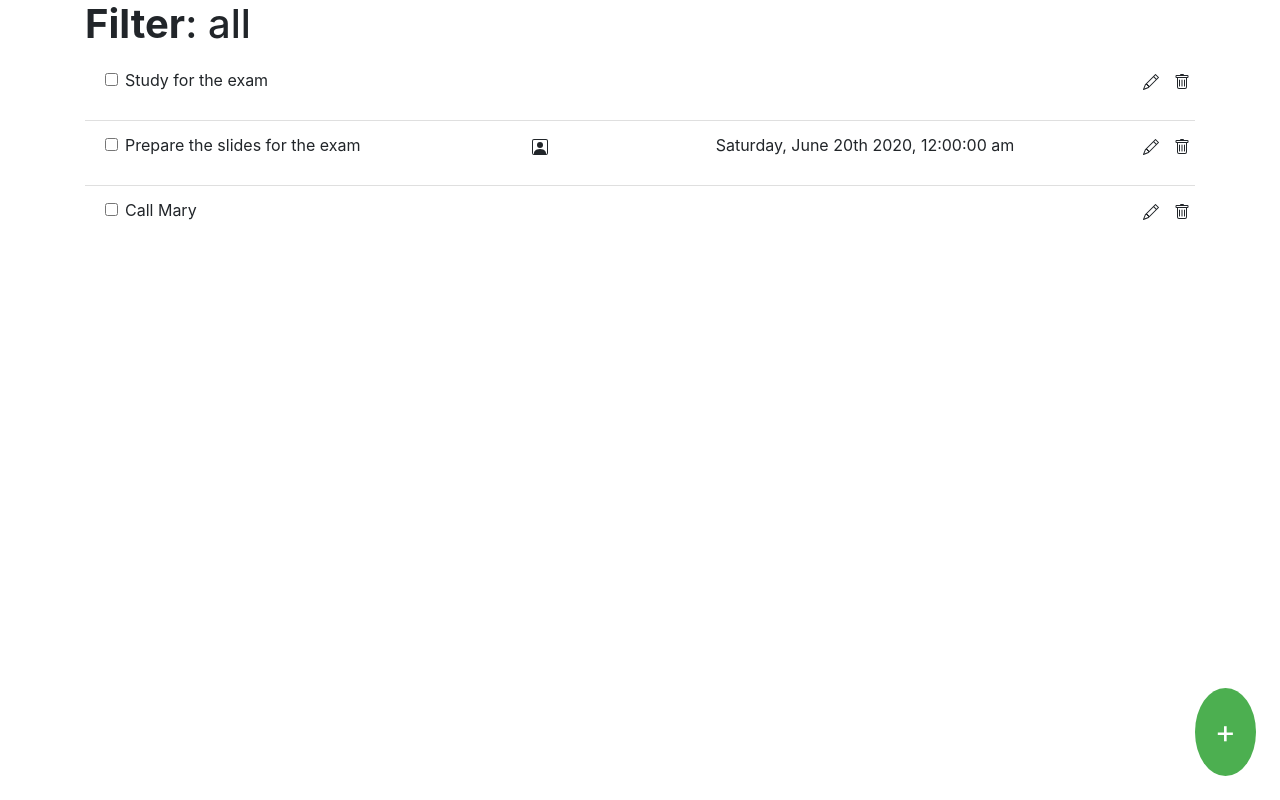
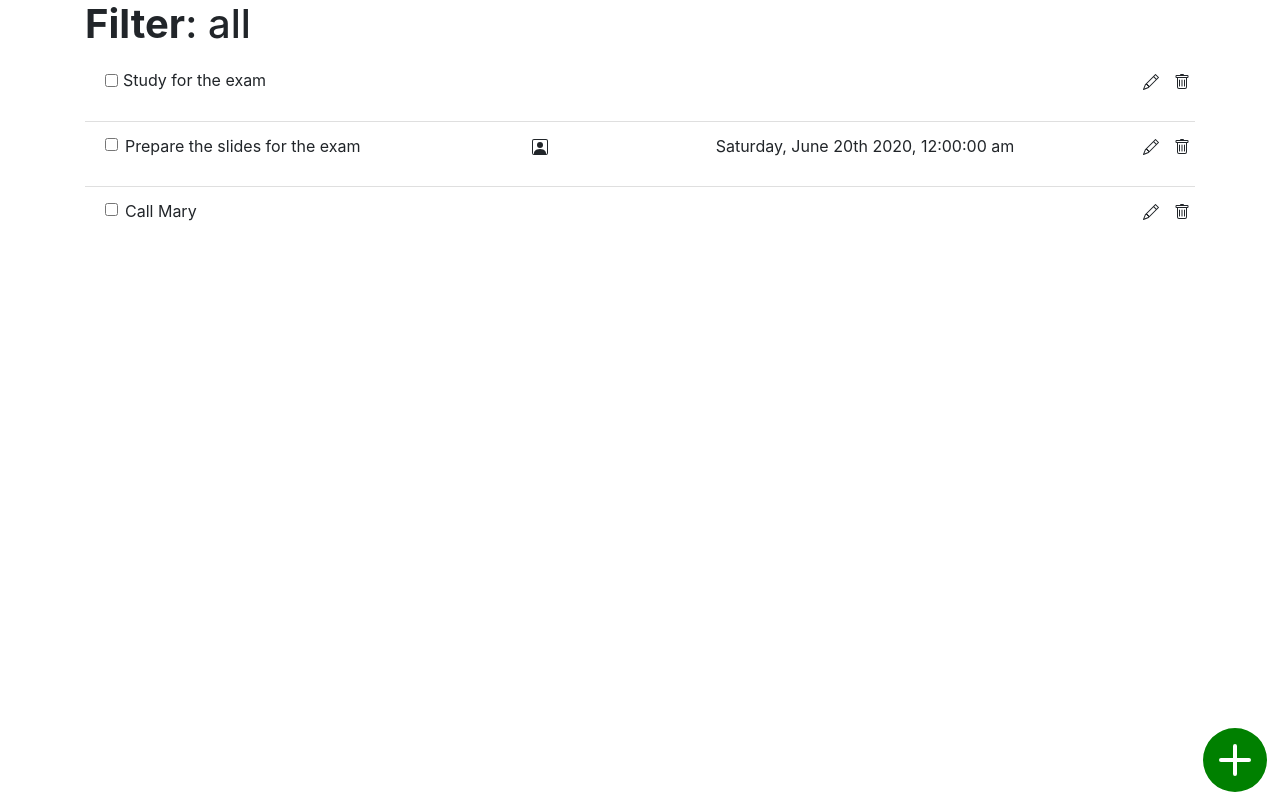
Before and after one commit to tndevelop/Website-TaskList, a React (Create React App) app in the folder to_do_list/: page / in a window 1280 px wide. Built offline with nearby package versions, Linux system fonts and the light colour scheme.

Commit message:
Added hover effects for buttons, refactored add-button, managed fluid-container

```diff
--- a/to_do_list/package.json
+++ b/to_do_list/package.json
@@ -6,7 +6,10 @@
     "@testing-library/jest-dom": "^5.11.10",
     "@testing-library/react": "^11.2.6",
     "@testing-library/user-event": "^12.8.3",
+    "bootstrap": "^4.6.0",
     "react": "^17.0.2",
+    "react-bootstrap": "^1.5.2",
+    "react-bootstrap-icons": "^1.4.0",
     "react-dom": "^17.0.2",
     "react-scripts": "4.0.3",
     "web-vitals": "^1.1.1"
--- a/to_do_list/src/App.css
+++ b/to_do_list/src/App.css
@@ -1,55 +1,21 @@
-.App {
-  text-align: center;
+.plusButton {
+  font-size: 4vh;
+  position: fixed;
+  right: 1vw;
+  bottom: 1vh;
+  z-index: 1030;
+  width: auto;
+  height: 8vh;
 }
 
-.App-logo {
-  height: 40vmin;
-  pointer-events: none;
+.trash:hover {
+  color: red;
 }
 
-@media (prefers-reduced-motion: no-preference) {
-  .App-logo {
-    animation: App-logo-spin infinite 20s linear;
-  }
+.mainContainer {
+  height: 100vh;
 }
 
-.App-header {
-  background-color: #282c34;
-  min-height: 100vh;
-  display: flex;
-  flex-direction: column;
-  align-items: center;
-  justify-content: center;
-  font-size: calc(10px + 2vmin);
-  color: white;
+.pencil:hover {
+  color: orange;
 }
-
-.App-link {
-  color: #61dafb;
-}
-
-@keyframes App-logo-spin {
-  from {
-    transform: rotate(0deg);
-  }
-  to {
-    transform: rotate(360deg);
-  }
-}
-
-.fixed-right-bottom {
-  background-color: #4CAF50;
-  border: none;
-  color: white;
-  padding: 20px;
-  text-align: center;
-  text-decoration: none;
-  display: inline-block;
-  font-size: 32px;
-  position: absolute;
-  right: 0;
-  bottom: 0;
-  z-index: 1030;
-  margin: 0 1.5rem 1.5rem 0;
-  border-radius: 50%;
-}
--- a/to_do_list/src/App.js
+++ b/to_do_list/src/App.js
@@ -1,45 +1,51 @@
-import 'bootstrap/dist/css/bootstrap.min.css';
-import { Button, Form, ListGroup, Container, Col, Row } from 'react-bootstrap';
-import { Pencil, PersonSquare, Trash } from 'react-bootstrap-icons';
+import "bootstrap/dist/css/bootstrap.min.css";
+import React from "react";
+import { Form, ListGroup, Container, Col, Row, Image } from "react-bootstrap";
+import {
+  Pencil,
+  PersonSquare,
+  Trash,
+  PlusCircleFill,
+} from "react-bootstrap-icons";
 import "./App.css";
+import { ReactComponent as PlusButton } from "./add.svg";
 
 function App() {
   return (
-
-    <Container>
-      <h1><b>Filter</b>: all</h1>
-      <ListGroup className="list-group-flush">
-
+    <Container fluid="xl" className="mainContainer">
+      <h1 id="selectedFilter">
+        <b>Filter</b>: all
+      </h1>
+      <ListGroup variant="flush" className="list-group-flush">
+        {/* Task 1 */}
         <ListGroup.Item>
           <Row>
-
-            <Col>
-              <Form.Group controlId="formBasicCheckbox">
-                <Form.Check type="checkbox" label="Study for the exam" />
-              </Form.Group>
+            <Form.Group as={Col} controlId="formBasicCheckbox">
+              <Form.Check
+                type="checkbox"
+                label="Study for the exam"
+                inline="true"
+              />
+            </Form.Group>
+            <Col sm="auto">
+              <Pencil className="pencil"></Pencil>
             </Col>
 
-            <Col md="auto">
-              <Pencil></Pencil>
+            <Col sm={0.5}>
+              <Trash className="trash"></Trash>
             </Col>
-
-            <Col xs={0.5}>
-              <Trash></Trash>
-            </Col>
-
           </Row>
         </ListGroup.Item>
-
+        {/* Taks2 */}
         <ListGroup.Item>
           <Row>
-
-            <Col>
-              <Form.Group controlId="formBasicCheckbox">
-                <Form.Check type="checkbox" label="Prepare the slides for the exam" />
-              </Form.Group>
-            </Col>
-
-            <Col xs lg="2">
+            <Form.Group as={Col} controlId="formBasicCheckbox">
+              <Form.Check
+                type="checkbox"
+                label="Prepare the slides for the exam"
+              />
+            </Form.Group>
+            <Col sm="2">
               <PersonSquare></PersonSquare>
             </Col>
 
@@ -47,115 +53,37 @@ function App() {
               <p size="sm">Saturday, June 20th 2020, 12:00:00 am</p>
             </Col>
 
-            <Col md="auto">
-              <Pencil></Pencil>
+            <Col sm="auto">
+              <Pencil className="pencil"></Pencil>
             </Col>
 
-            <Col xs={0.5}>
-              <Trash></Trash>
+            <Col sm="0.5">
+              <Trash className="trash"></Trash>
+            </Col>
+          </Row>
+        </ListGroup.Item>
+        {/* Task 3 */}
+        <ListGroup.Item>
+          <Row>
+            <Form.Group as={Col} controlId="formBasicCheckbox">
+              <Form.Check type="checkbox" label="Call Mary" />
+            </Form.Group>
+
+            <Col sm="auto">
+              <Pencil className="pencil"></Pencil>
             </Col>
 
+            <Col sm={0.5}>
+              <Trash className="trash"></Trash>
+            </Col>
           </Row>
         </ListGroup.Item>
+      </ListGroup>
+      {/* Bottom plus */}
 
-        <ListGroup.Item>
-          <Row>
-
-            <Col>
-              <Form.Group controlId="formBasicCheckbox">
-                <Form.Check type="checkbox" label="Call Mary" />
-              </Form.Group>
-            </Col>
-
-            <Col md="auto">
-              <Pencil></Pencil>
-            </Col>
-
-            <Col xs={0.5}>
-              <Trash></Trash>
-            </Col>
-
-          </Row>
-        </ListGroup.Item>
-
-      </ListGroup>
-
-      <Button className="fixed-right-bottom" variant="success">+</Button>
-
+      <PlusCircleFill className="plusButton" color="green"></PlusCircleFill>
     </Container>
-
-
-
-    /* <Container>
-      <Col md={8} class="below-nav">
-
-        <h1><b>Filter</b>: all</h1>
-
-        <ListGroup className="list-group-flush">
-          <ListGroup.Item>
-            <div class="d-flex bd-highlight w-100 justify-content-between">
-              <div class="p-2 bd-highlight">
-                <div class="custom-control custom-checkbox">
-                <Form.Group controlId="formBasicCheckbox">
-                    <Form.Check type="checkbox" label="Study for the exam"/>
-                  </Form.Group>
-
-                </div>
-              </div>
-              <div class="p-2 bd-highlight">
-                <svg xmlns="http://www.w3.org/2000/svg" width="16" height="16" fill="currentColor" class="bi bi-pencil" viewBox="0 0 16 16">
-                  <path d="M12.146.146a.5.5 0 0 1 .708 0l3 3a.5.5 0 0 1 0 .708l-10 10a.5.5 0 0 1-.168.11l-5 2a.5.5 0 0 1-.65-.65l2-5a.5.5 0 0 1 .11-.168l10-10zM11.207 2.5 13.5 4.793 14.793 3.5 12.5 1.207 11.207 2.5zm1.586 3L10.5 3.207 4 9.707V10h.5a.5.5 0 0 1 .5.5v.5h.5a.5.5 0 0 1 .5.5v.5h.293l6.5-6.5zm-9.761 5.175-.106.106-1.528 3.821 3.821-1.528.106-.106A.5.5 0 0 1 5 12.5V12h-.5a.5.5 0 0 1-.5-.5V11h-.5a.5.5 0 0 1-.468-.325z"/>
-                </svg>
-              </div>
-            </div>
-          </ListGroup.Item>
-
-          <ListGroup.Item>
-            <div class="d-flex h-25 d-inline-block justify-content-between">
-              <div class="p-2 bd-highlight">
-                <div class="custom-control custom-checkbox">
-                  <Form.Group controlId="formBasicCheckbox">
-                    <Form.Check type="checkbox" label="Prepare the slides for the exam" />
-                  </Form.Group>
-                </div>
-              </div>
-              <div class="p-2 bd-highlight">
-                <svg xmlns="http://www.w3.org/2000/svg" width="16" height="16" fill="currentColor" class="bi bi-person-square" viewBox="0 0 16 16">
-                  <path d="M11 6a3 3 0 1 1-6 0 3 3 0 0 1 6 0z" />
-                  <path d="M2 0a2 2 0 0 0-2 2v12a2 2 0 0 0 2 2h12a2 2 0 0 0 2-2V2a2 2 0 0 0-2-2H2zm12 1a1 1 0 0 1 1 1v12a1 1 0 0 1-1 1v-1c0-1-1-4-6-4s-6 3-6 4v1a1 1 0 0 1-1-1V2a1 1 0 0 1 1-1h12z" />
-                </svg>
-              </div>
-              <div class="p-2 bd-highlight">
-                <p size="sm">Saturday, June 20th 2020, 12:00:00 am</p>
-              </div>
-            </div>
-          </ListGroup.Item>
-
-          <ListGroup.Item>
-            <div class="d-flex flex-row bd-highlight w-100 justify-content-between">
-
-              <div class="p-2 bd-highlight">
-                <div class="custom-control custom-checkbox">
-                  <Form.Group controlId="formBasicCheckbox">
-                    <Form.Check type="checkbox" label="Call Mary" />
-                  </Form.Group>
-                </div>
-              </div>
-            </div>
-          </ListGroup.Item>
-
-        </ListGroup>
-
-        <Button variant="success" fixed="right-bottom">&#43;</Button>
-
-      </Col>
-      </Container> */
-
   );
-
 }
 
-/*versione aggiornata*/
-
-
 export default App;
```
Also changed, not shown: to_do_list/src/add.svg (added), 1 other file (tests, documents, lock files or other folders).
